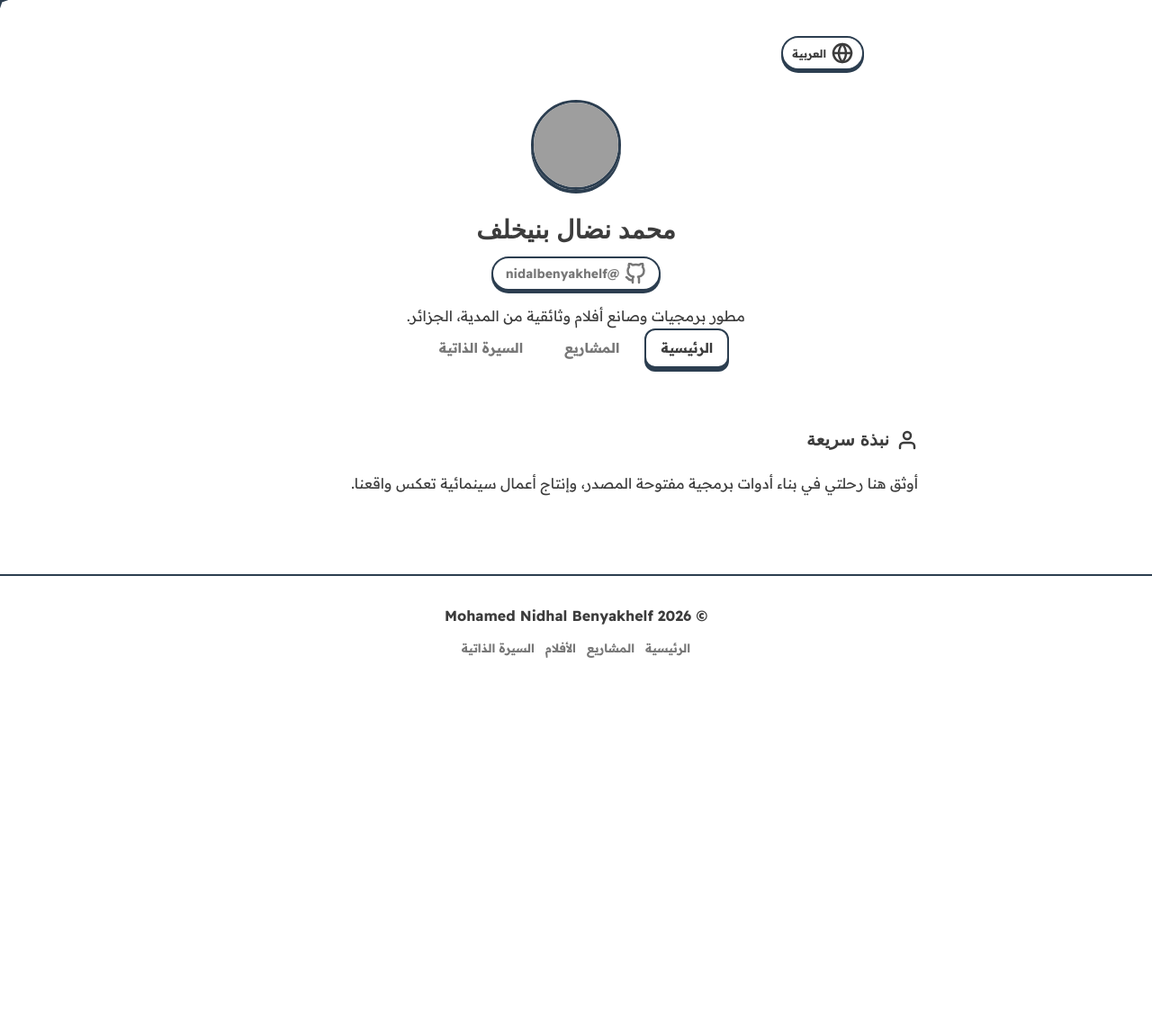
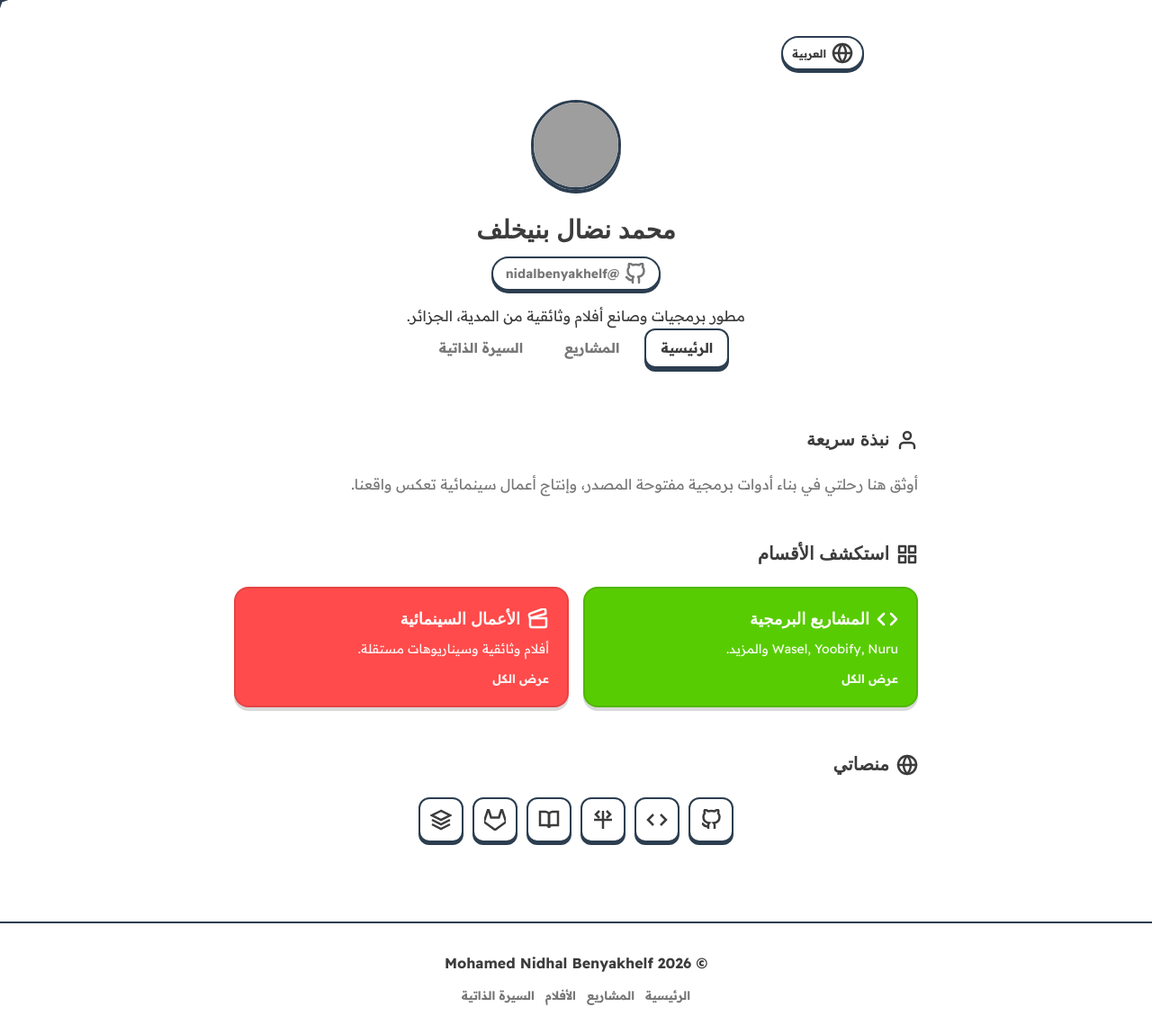
Before and after one commit to nidalbenyakhelf/nidalbenyakhelf.github.io, a Jekyll site: the page built from index.md, in a window 1280 px wide. Shown: the whole page at 90% size. Built offline with Jekyll 4.4.1, drawn with Linux system fonts in a browser that asks for light colours; before the commit the page ends 900 px from its top, so only the background shows below that; grey boxes are pictures that could not be loaded.

Commit message:
Enhance index.md with new sections and content
Added new sections for projects, filmmaking, and platforms with corresponding content.

```diff
--- a/index.md
+++ b/index.md
@@ -9,9 +9,41 @@ description: "الموقع الرسمي للمبرمج وصانع الأفلام
     <svg class="icon" xmlns="http://www.w3.org/2000/svg" viewBox="0 0 24 24"><path d="M20 21v-2a4 4 0 0 0-4-4H8a4 4 0 0 0-4 4v2"/><circle cx="12" cy="7" r="4"/></svg>
     <span data-i18n="about_title">نبذة سريعة</span>
   </h2>
-  <p class="bio-text" data-i18n="about_text">
+  <p style="color: var(--text-secondary); font-size: 16px; line-height: 1.7;" data-i18n="about_text">
     أوثق هنا رحلتي في بناء أدوات برمجية مفتوحة المصدر، وإنتاج أعمال سينمائية تعكس واقعنا.
   </p>
 </section>
 
-<!-- باقي الأقسام... -->
+<section class="section">
+  <h2 class="section-title">
+    <svg class="icon" xmlns="http://www.w3.org/2000/svg" viewBox="0 0 24 24"><rect x="3" y="3" width="7" height="7"/><rect x="14" y="3" width="7" height="7"/><rect x="14" y="14" width="7" height="7"/><rect x="3" y="14" width="7" height="7"/></svg>
+    <span data-i18n="explore_title">استكشف الأقسام</span>
+  </h2>
+  <div class="links-grid">
+    <a href="/projects/" class="duo-card card-green">
+      <h3><svg class="icon" xmlns="http://www.w3.org/2000/svg" viewBox="0 0 24 24"><polyline points="16 18 22 12 16 6"/><polyline points="8 6 2 12 8 18"/></svg> <span data-i18n="card_projects">المشاريع البرمجية</span></h3>
+      <p data-i18n="card_projects_desc">Wasel, Yoobify, Nuru والمزيد.</p>
+      <span class="card-action" data-i18n="view_all">عرض الكل</span>
+    </a>
+    <a href="/filmmaking/" class="duo-card card-pink">
+      <h3><svg class="icon" xmlns="http://www.w3.org/2000/svg" viewBox="0 0 24 24"><path d="M20.2 6 3 11l-.9-2.4c-.5-1.1.2-2.4 1.3-2.9l13.8-5.1c1.1-.5 2.4.2 2.9 1.3Z"/><path d="M3 11h18v8a2 2 0 0 1-2 2H5a2 2 0 0 1-2-2Z"/></svg> <span data-i18n="card_films">الأعمال السينمائية</span></h3>
+      <p data-i18n="card_films_desc">أفلام وثائقية وسيناريوهات مستقلة.</p>
+      <span class="card-action" data-i18n="view_all">عرض الكل</span>
+    </a>
+  </div>
+</section>
+
+<section class="section">
+  <h2 class="section-title">
+    <svg class="icon" xmlns="http://www.w3.org/2000/svg" viewBox="0 0 24 24"><circle cx="12" cy="12" r="10"/><line x1="2" y1="12" x2="22" y2="12"/><path d="M12 2a15.3 15.3 0 0 1 4 10 15.3 15.3 0 0 1-4 10 15.3 15.3 0 0 1-4-10 15.3 15.3 0 0 1 4-10z"/></svg>
+    <span data-i18n="platforms_title">منصاتي</span>
+  </h2>
+  <div class="platforms-grid">
+    <a href="{{ site.social_links.github }}" target="_blank" rel="noopener" class="platform-square" data-name="GitHub"><svg xmlns="http://www.w3.org/2000/svg" viewBox="0 0 24 24"><path d="M9 19c-5 1.5-5-2.5-7-3m14 6v-3.87a3.37 3.37 0 0 0-.94-2.61c3.14-.35 6.44-1.54 6.44-7A5.44 5.44 0 0 0 20 4.77 5.07 5.07 0 0 0 19.91 1S18.73.65 16 2.48a13.38 13.38 0 0 0-7 0C6.27.65 5.09 1 5.09 1A5.07 5.07 0 0 0 5 4.77a5.44 5.44 0 0 0-1.5 3.78c0 5.42 3.3 6.61 6.44 7A3.37 3.37 0 0 0 9 18.13V22"/></svg></a>
+    <a href="https://codeforces.com/profile/nidalbenyakhelf" target="_blank" rel="noopener" class="platform-square" data-name="Codeforces"><svg xmlns="http://www.w3.org/2000/svg" viewBox="0 0 24 24"><polyline points="16 18 22 12 16 6"/><polyline points="8 6 2 12 8 18"/></svg></a>
+    <a href="{{ site.social_links.chess }}" target="_blank" rel="noopener" class="platform-square" data-name="Chess.com"><svg xmlns="http://www.w3.org/2000/svg" viewBox="0 0 24 24"><path d="M8 2L4 6l4 4"/><path d="M16 2l4 4-4 4"/><path d="M12 2v20"/><path d="M2 12h20"/></svg></a>
+    <a href="{{ site.social_links.hashnode }}" target="_blank" rel="noopener" class="platform-square" data-name="Hashnode"><svg xmlns="http://www.w3.org/2000/svg" viewBox="0 0 24 24"><path d="M2 3h6a4 4 0 0 1 4 4v14a3 3 0 0 0-3-3H2z"/><path d="M22 3h-6a4 4 0 0 0-4 4v14a3 3 0 0 1 3-3h7z"/></svg></a>
+    <a href="{{ site.social_links.gitlab }}" target="_blank" rel="noopener" class="platform-square" data-name="GitLab"><svg xmlns="http://www.w3.org/2000/svg" viewBox="0 0 24 24"><path d="M23.955 13.587l-1.342-4.135-2.664-8.194a.493.493 0 0 0-.938 0L16.347 9.45H7.653L4.989 1.258a.493.493 0 0 0-.938 0L1.387 9.452.045 13.587a.987.987 0 0 0 .34 1.062l11.115 8.082a.987.987 0 0 0 1.16 0l11.115-8.082a.987.987 0 0 0 .34-1.062z"/></svg></a>
+    <a href="{{ site.social_links.codeberg }}" target="_blank" rel="noopener" class="platform-square" data-name="Codeberg"><svg xmlns="http://www.w3.org/2000/svg" viewBox="0 0 24 24"><path d="M12 2L2 7l10 5 10-5-10-5z"/><path d="M2 17l10 5 10-5"/><path d="M2 12l10 5 10-5"/></svg></a>
+  </div>
+</section>
```
